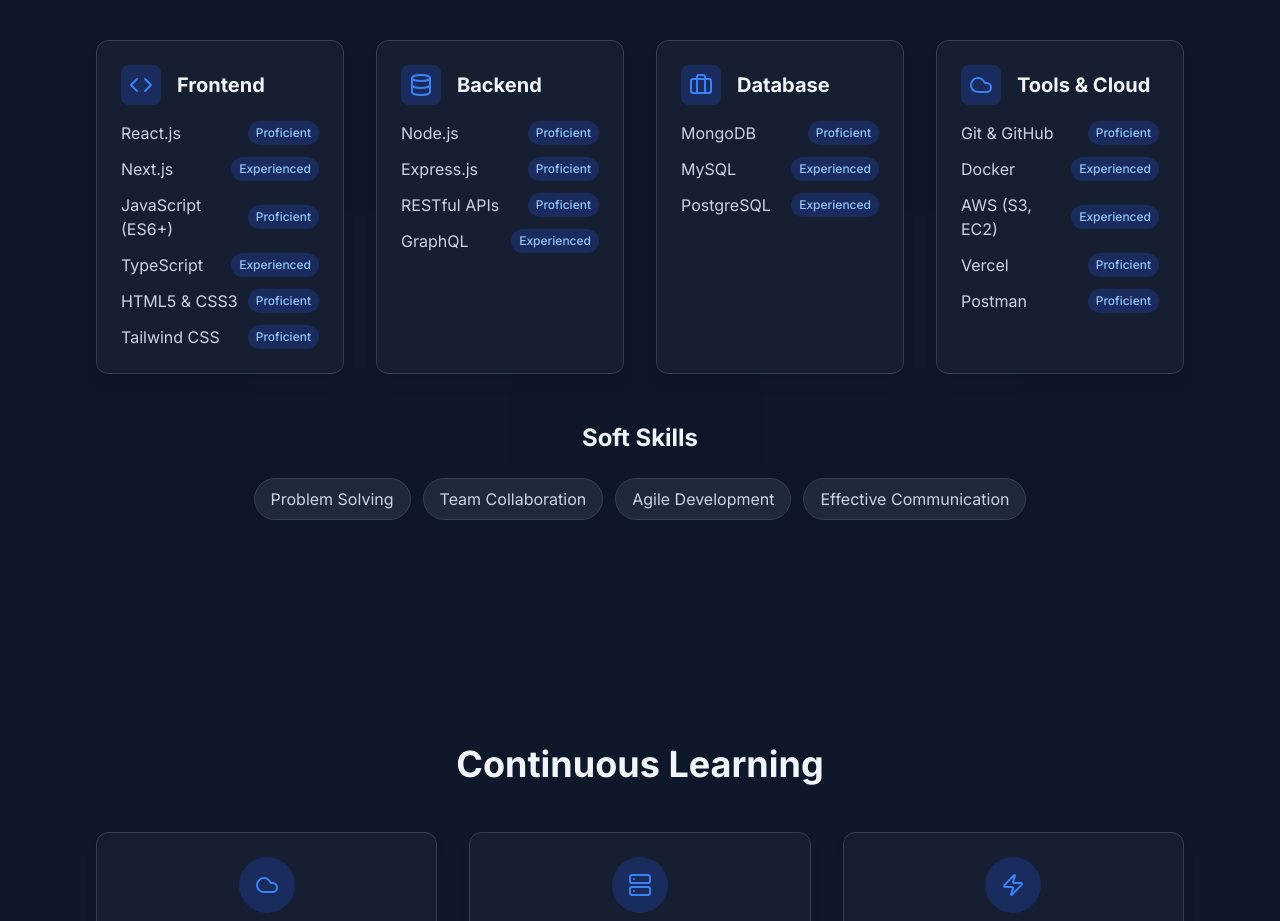
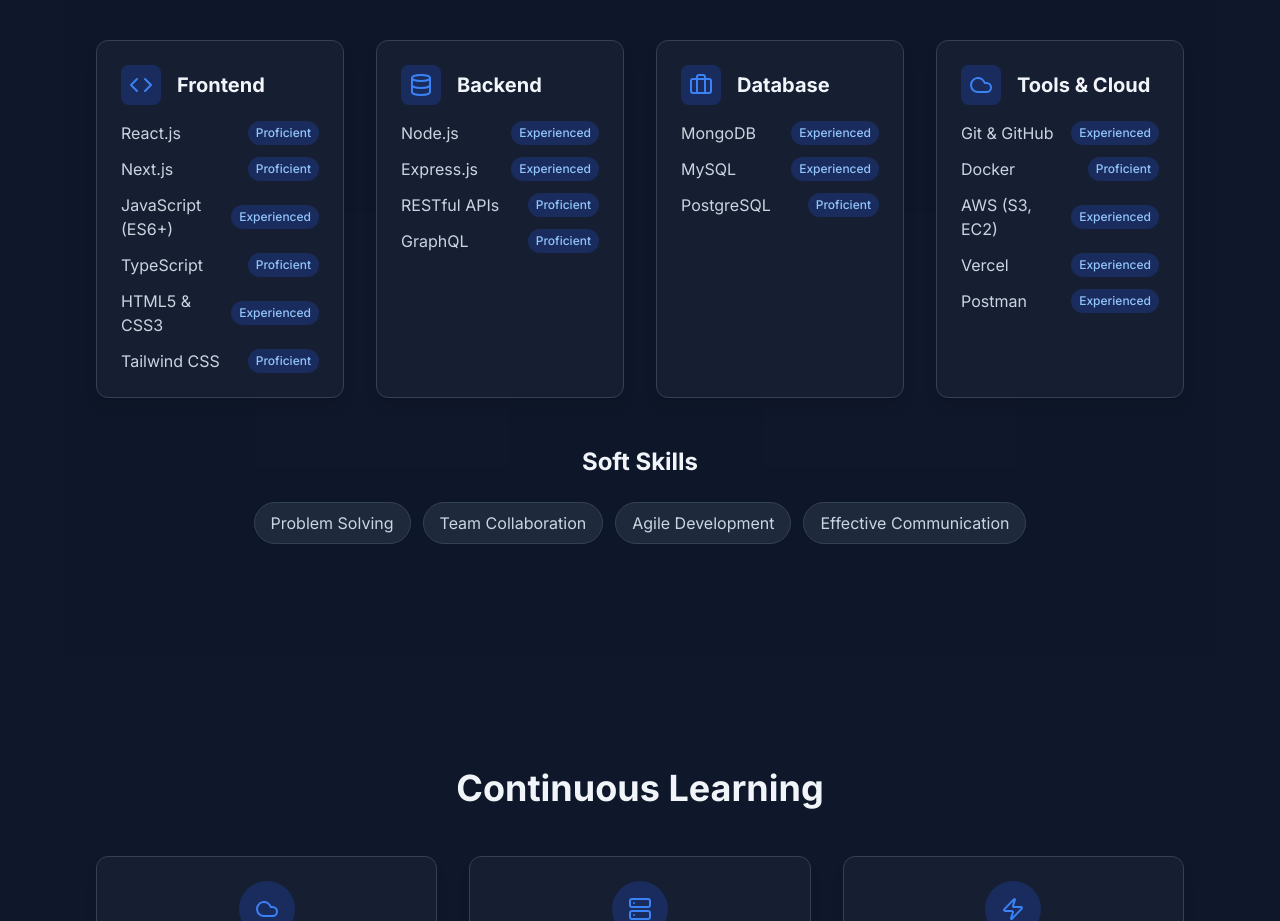
Before and after one commit to gaganreddyas/portfolio, a React (Vite) app: page / in a window 1280 px wide. Shown: the part 1820-2741 px from the top of the page. Built offline with nearby package versions, Linux system fonts and the light colour scheme.

Commit message:
Adjust DB skills

```diff
--- a/src/data/mockData.jsx
+++ b/src/data/mockData.jsx
@@ -23,29 +23,29 @@
   skills: {
     frontend: [
       { name: "React.js", level: "Proficient" },
-      { name: "Next.js", level: "Experienced" },
-      { name: "JavaScript (ES6+)", level: "Proficient" },
-      { name: "TypeScript", level: "Experienced" },
-      { name: "HTML5 & CSS3", level: "Proficient" },
+      { name: "Next.js", level: "Proficient" },
+      { name: "JavaScript (ES6+)", level: "Experienced" },
+      { name: "TypeScript", level: "Proficient" },
+      { name: "HTML5 & CSS3", level: "Experienced" },
       { name: "Tailwind CSS", level: "Proficient" },
     ],
     backend: [
-      { name: "Node.js", level: "Proficient" },
-      { name: "Express.js", level: "Proficient" },
+      { name: "Node.js", level: "Experienced" },
+      { name: "Express.js", level: "Experienced" },
       { name: "RESTful APIs", level: "Proficient" },
-      { name: "GraphQL", level: "Experienced" },
+      { name: "GraphQL", level: "Proficient" },
     ],
     database: [
-      { name: "MongoDB", level: "Proficient" },
+      { name: "MongoDB", level: "Experienced" },
       { name: "MySQL", level: "Experienced" },
-      { name: "PostgreSQL", level: "Experienced" },
+      { name: "PostgreSQL", level: "Proficient" },
     ],
     toolsAndCloud: [
-      { name: "Git & GitHub", level: "Proficient" },
-      { name: "Docker", level: "Experienced" },
+      { name: "Git & GitHub", level: "Experienced" },
+      { name: "Docker", level: "Proficient" },
       { name: "AWS (S3, EC2)", level: "Experienced" },
-      { name: "Vercel", level: "Proficient" },
-      { name: "Postman", level: "Proficient" },
+      { name: "Vercel", level: "Experienced" },
+      { name: "Postman", level: "Experienced" },
     ],
     softSkills: [
         "Problem Solving", "Team Collaboration", "Agile Development", "Effective Communication"
```
